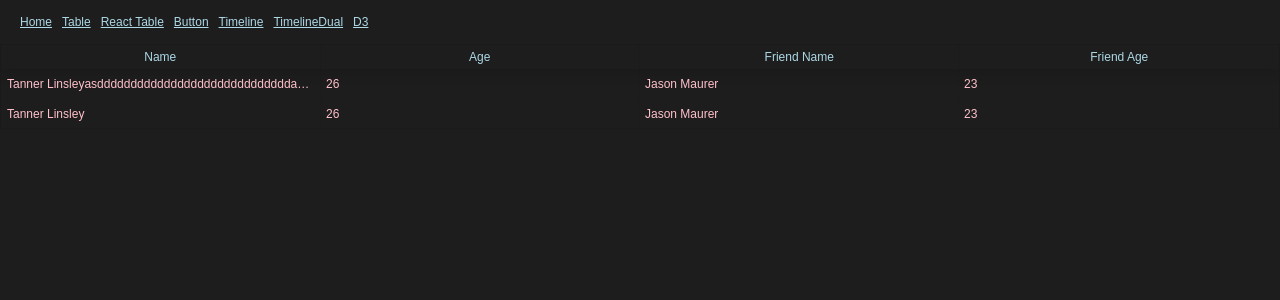
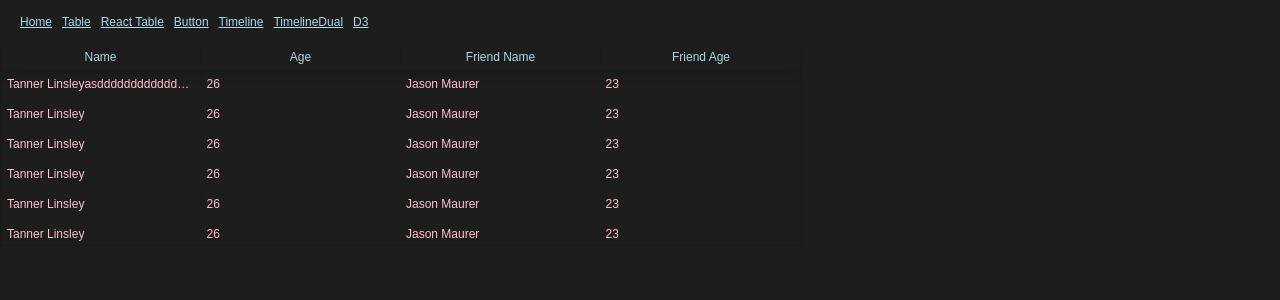
Before and after one commit to jenglamlow/react-stuff, a React (Create React App) app: page /react-stuff/react-table in a window 1280 px wide. Shown: the top 300 px of the page. Built offline with nearby package versions, Linux system fonts and the light colour scheme.

Commit message:
attach scroll event to react table

```diff
--- a/src/components/ReactTableExample.js
+++ b/src/components/ReactTableExample.js
@@ -1,12 +1,48 @@
 import React, { Component } from 'react';
 import styled from 'styled-components';
 import ReactTable from 'react-table';
+import $ from 'jquery';
 
 import 'react-table/react-table.css';
 import './react-table.css';
 
 const data = [{
   name: 'Tanner Linsleyasdddddddddddddddddddddddddddddadasdddddddddddddsasdddddddddddddddddddddddddd',
+  age: 26,
+  friend: {
+    name: 'Jason Maurer',
+    age: 23,
+  }
+}, {
+  name: 'Tanner Linsley',
+  age: 26,
+  friend: {
+    name: 'Jason Maurer',
+    age: 23,
+  }
+}, {
+  name: 'Tanner Linsley',
+  age: 26,
+  friend: {
+    name: 'Jason Maurer',
+    age: 23,
+  }
+}, {
+  name: 'Tanner Linsley',
+  age: 26,
+  friend: {
+    name: 'Jason Maurer',
+    age: 23,
+  }
+}, {
+  name: 'Tanner Linsley',
+  age: 26,
+  friend: {
+    name: 'Jason Maurer',
+    age: 23,
+  }
+}, {
+  name: 'Tanner Linsley',
   age: 26,
   friend: {
     name: 'Jason Maurer',
@@ -45,6 +81,12 @@ class ReactTableExample extends Component {
     };
   }
 
+  componentDidMount() {
+    $(".rt-tbody").on("scroll", function() {
+      console.log('hey hey hey');
+    });
+  }
+
   render() {
     return (
       <div>
@@ -54,6 +96,10 @@ class ReactTableExample extends Component {
           minRows = {0}
           columns={columns}
           className="-highlight"
+          style={{
+            height: "200px",
+            width: "800px"
+          }}
           getTrGroupProps={(params, rowInfo) => {
             let style = {};
             if (rowInfo.index === this.state.highlightedIndex) {
--- a/src/components/react-table.css
+++ b/src/components/react-table.css
@@ -1,8 +1,5 @@
 .ReactTable .rt-tbody .rt-tr-group:hover{
     border: 1px solid lightblue;
-}
-
-.ReactTable {
 }
 
 .ReactTable .rt-tr-group{
```
